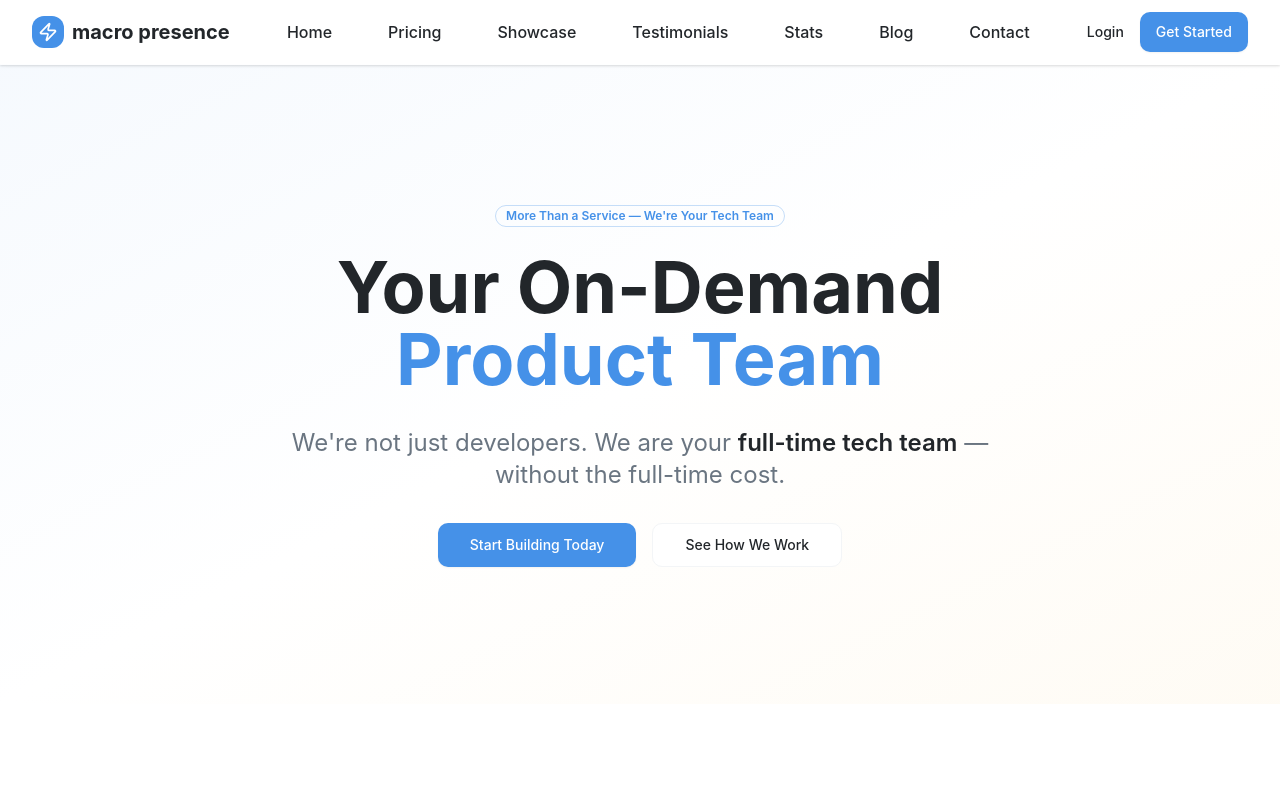
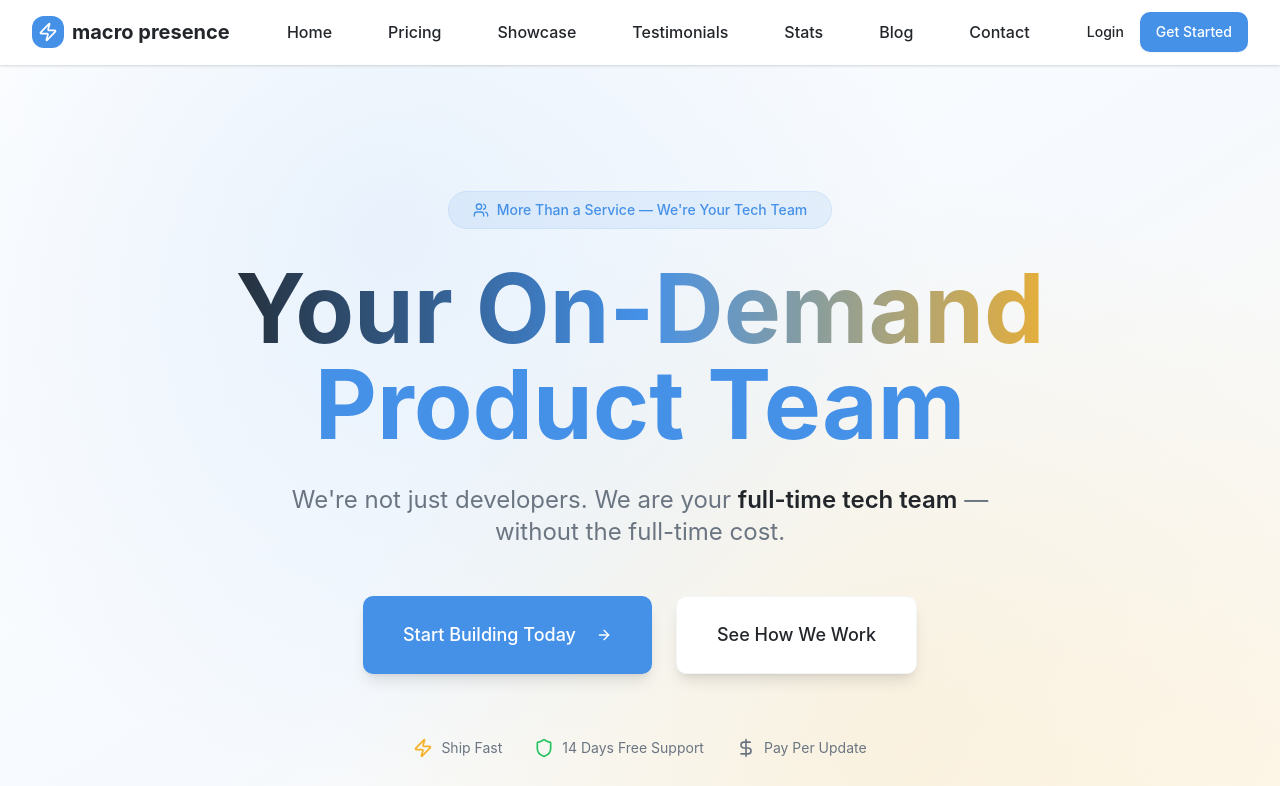
Before and after one commit to ajaylakhimale/presence-as-a-service, a React (Vite) app: page /about in a window 1280 px wide. Shown: the top 786 px of the page. Built offline with nearby package versions, Linux system fonts and the light colour scheme.

Commit message:
Style About hero section

```diff
--- a/src/pages/About.tsx
+++ b/src/pages/About.tsx
@@ -93,28 +93,55 @@ const About = () => {
       </Helmet>
 
       {/* Hero Section */}
-      <section className="relative min-h-[80vh] flex items-center justify-center bg-gradient-to-br from-primary/5 via-background to-accent-brand/5 px-4 sm:px-6 lg:px-8">
-        <div className="max-w-5xl mx-auto text-center">
-          <Badge variant="outline" className="mb-6 text-primary border-primary/30">
+      <section className="relative overflow-hidden bg-gradient-to-br from-background via-primary/5 to-accent-brand/10 min-h-screen flex items-center">
+        {/* Background Elements */}
+        <div className="absolute inset-0 bg-[radial-gradient(circle_at_30%_20%,hsl(var(--primary))_0%,transparent_50%)] opacity-10" />
+        <div className="absolute inset-0 bg-[radial-gradient(circle_at_70%_80%,hsl(var(--accent-brand))_0%,transparent_50%)] opacity-10" />
+
+        <div className="mx-auto max-w-7xl px-4 sm:px-6 py-24 sm:py-32 lg:px-8 relative z-10 w-full">
+          <div className="text-center max-w-4xl mx-auto">
+            {/* Badge */}
+            <div className="inline-flex items-center rounded-full bg-primary/10 px-6 py-2 text-sm font-medium text-primary ring-1 ring-primary/20 mb-8 animate-fade-in-up">
+              <Users className="h-4 w-4 mr-2" />
               More Than a Service — We're Your Tech Team
-          </Badge>
+            </div>
 
-          <h1 className="text-4xl md:text-6xl lg:text-7xl font-bold text-foreground mb-8 animate-fade-in-up">
+            <h1 className="text-4xl sm:text-6xl lg:text-7xl xl:text-8xl font-bold mb-8 animate-fade-in-up [animation-delay:0.1s]">
+              <span className="block bg-gradient-to-r from-foreground via-primary to-accent-brand bg-clip-text text-transparent">
                 Your On-Demand
+              </span>
               <span className="block text-primary">Product Team</span>
             </h1>
 
-          <p className="text-xl md:text-2xl text-muted-foreground mb-8 max-w-3xl mx-auto animate-fade-in-up">
+            <p className="text-lg sm:text-xl lg:text-2xl text-muted-foreground mb-12 max-w-3xl mx-auto leading-relaxed animate-fade-in-up [animation-delay:0.2s] px-4">
               We're not just developers. We are your <span className="font-semibold text-foreground">full-time tech team</span> — without the full-time cost.
             </p>
 
-          <div className="flex flex-col sm:flex-row gap-4 justify-center animate-fade-in-up">
-            <Button size="lg" className="btn-primary">
+            <div className="flex flex-col sm:flex-row gap-6 justify-center animate-fade-in-up [animation-delay:0.3s] mb-16">
+              <Button className="btn-primary text-lg px-10 py-6 h-auto shadow-lg hover:shadow-xl transform hover:scale-105 transition-all duration-300">
                 Start Building Today
+                <ArrowRight className="ml-3 h-6 w-6" />
               </Button>
-            <Button variant="outline" size="lg">
+              <Button variant="outline" className="text-lg px-10 py-6 h-auto shadow-lg hover:shadow-xl transform hover:scale-105 transition-all duration-300">
                 See How We Work
               </Button>
+            </div>
+
+            {/* Trust Indicators */}
+            <div className="flex flex-wrap items-center justify-center gap-4 sm:gap-8 text-sm text-muted-foreground animate-fade-in-up [animation-delay:0.4s] px-4">
+              <div className="flex items-center gap-2">
+                <Zap className="h-5 w-5 text-accent-brand" />
+                Ship Fast
+              </div>
+              <div className="flex items-center gap-2">
+                <Shield className="h-5 w-5 text-success" />
+                14 Days Free Support
+              </div>
+              <div className="flex items-center gap-2">
+                <DollarSign className="h-5 w-5 text-muted-foreground" />
+                Pay Per Update
+              </div>
+            </div>
           </div>
         </div>
       </section>
```
Lines whose indentation alone changed are shown as unchanged.
